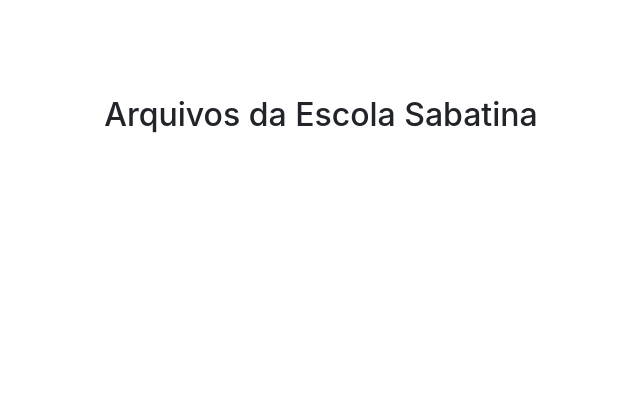
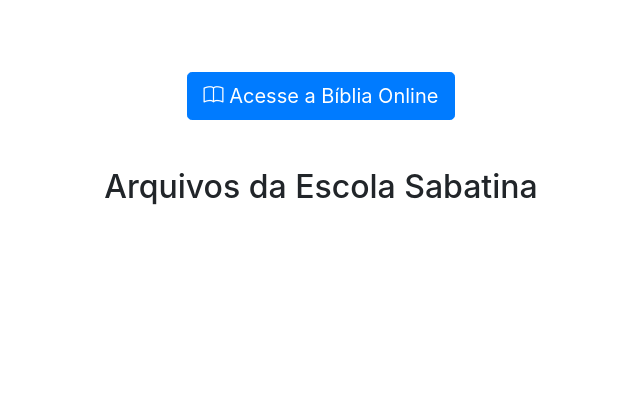
Before and after one commit to PedroHenriqueAzevedo/parque_jovem, a PHP site: page /index.php in a window 1280 px wide. Shown: the part 146-566 px from the top of the page, without its empty margins (319-959 px from the left). Run offline with PHP 8.4, Linux system fonts and the light colour scheme; data that the repository does not hold is empty.

Commit message:
atualizaç]ap de caminhos

```diff
--- a/index.php
+++ b/index.php
@@ -1,4 +1,3 @@
-
 <?php include './cabecalho/header.php'; ?>
 <!DOCTYPE html>
 <html lang="pt-br">
@@ -11,6 +10,13 @@
 </head>
 <body>
 <?php include './conteudo/banners.php'; ?>
+
+<div class="container text-center mt-4">
+    <a href="https://pesquisa.biblia.com.br/pt-BR/AA/" class="btn btn-primary btn-lg" target="_blank">
+        <i class="bi bi-book"></i> Acesse a Bíblia Online
+    </a>
+</div>
+
 <?php include './conteudo/arquivo_sabatina.php'; ?>
 <?php include './cabecalho/footer.php'; ?>
 <script src="./assets/js/bootstrap.bundle.min.js"></script>
```
Also changed, not shown: conteudo/livro_meditacao.php (added), 1 other file.
